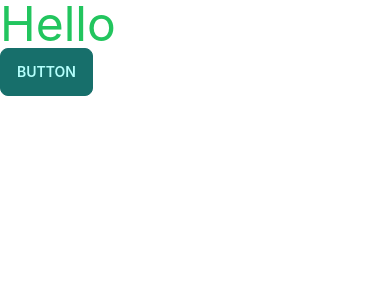
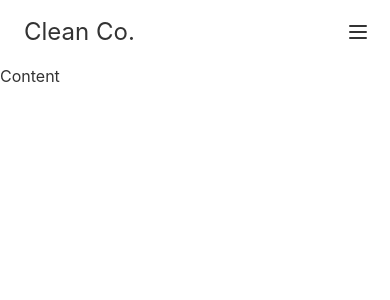
Before and after one commit to mohammadtanim24h/clean-co-live, a React (Create React App) app: page / in a window 390 px wide. Shown: the top 300 px of the page. Built offline with nearby package versions, Linux system fonts and the light colour scheme; the HTML template or start-up script is replaced by a standard one.

Commit message:
navbar added

```diff
--- a/src/App.js
+++ b/src/App.js
@@ -1,12 +1,10 @@
 import './App.css';
+import Navbar from './components/Navbar';
 
 function App() {
   return (
     <div>
-      <h1 className='text-green-500 text-5xl'>Hello</h1>
-      <button className='btn btn-primary'>
-          button
-      </button>
+      <Navbar></Navbar>
     </div>
   );
 }
--- /dev/null
+++ b/src/components/Navbar.js
@@ -0,0 +1,62 @@
+import React from "react";
+
+const Navbar = () => {
+    return (
+        <div className="drawer drawer-end">
+            <input id="my-drawer-3" type="checkbox" className="drawer-toggle" />
+            <div className="drawer-content flex flex-col">
+                {/* <!-- Navbar --> */}
+                <div className="w-full navbar bg-base-100">
+                    <div className="flex-1 px-2 mx-2 text-2xl">Clean Co.</div>
+                    <div className="flex-none lg:hidden">
+                        <label
+                            htmlFor="my-drawer-3"
+                            className="btn btn-square btn-ghost"
+                        >
+                            <svg
+                                xmlns="http://www.w3.org/2000/svg"
+                                fill="none"
+                                viewBox="0 0 24 24"
+                                className="inline-block w-6 h-6 stroke-current"
+                            >
+                                <path
+                                    strokeLinecap="round"
+                                    strokeLinejoin="round"
+                                    strokeWidth="2"
+                                    d="M4 6h16M4 12h16M4 18h16"
+                                ></path>
+                            </svg>
+                        </label>
+                    </div>
+                    <div className="flex-none hidden lg:block">
+                        <ul className="menu menu-horizontal">
+                            {/* <!-- Navbar menu content here --> */}
+                            <li>
+                                <a>Navbar Item 1</a>
+                            </li>
+                            <li>
+                                <a>Navbar Item 2</a>
+                            </li>
+                        </ul>
+                    </div>
+                </div>
+                {/* <!-- Page content here --> */}
+                Content
+            </div>
+            <div className="drawer-side">
+                <label htmlFor="my-drawer-3" className="drawer-overlay"></label>
+                <ul className="menu p-4 overflow-y-auto w-80 bg-base-100">
+                    {/* <!-- Sidebar content here --> */}
+                    <li>
+                        <a>Sidebar Item 1</a>
+                    </li>
+                    <li>
+                        <a>Sidebar Item 2</a>
+                    </li>
+                </ul>
+            </div>
+        </div>
+    );
+};
+
+export default Navbar;
```
